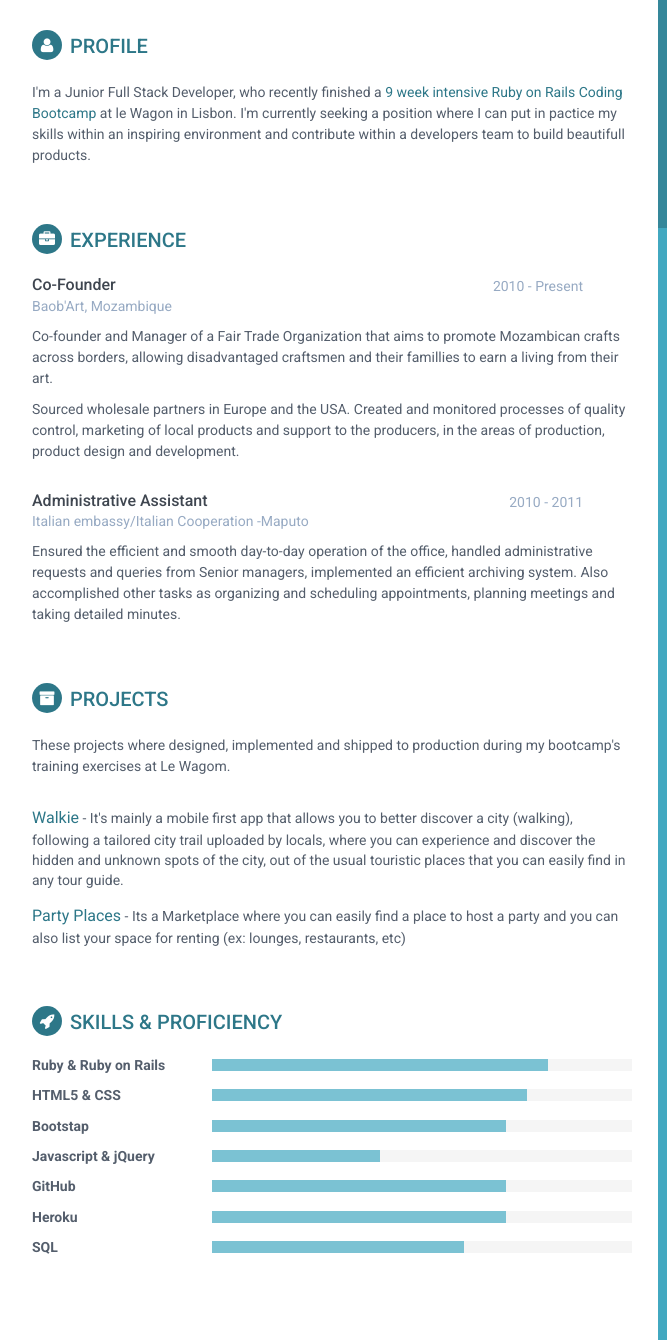
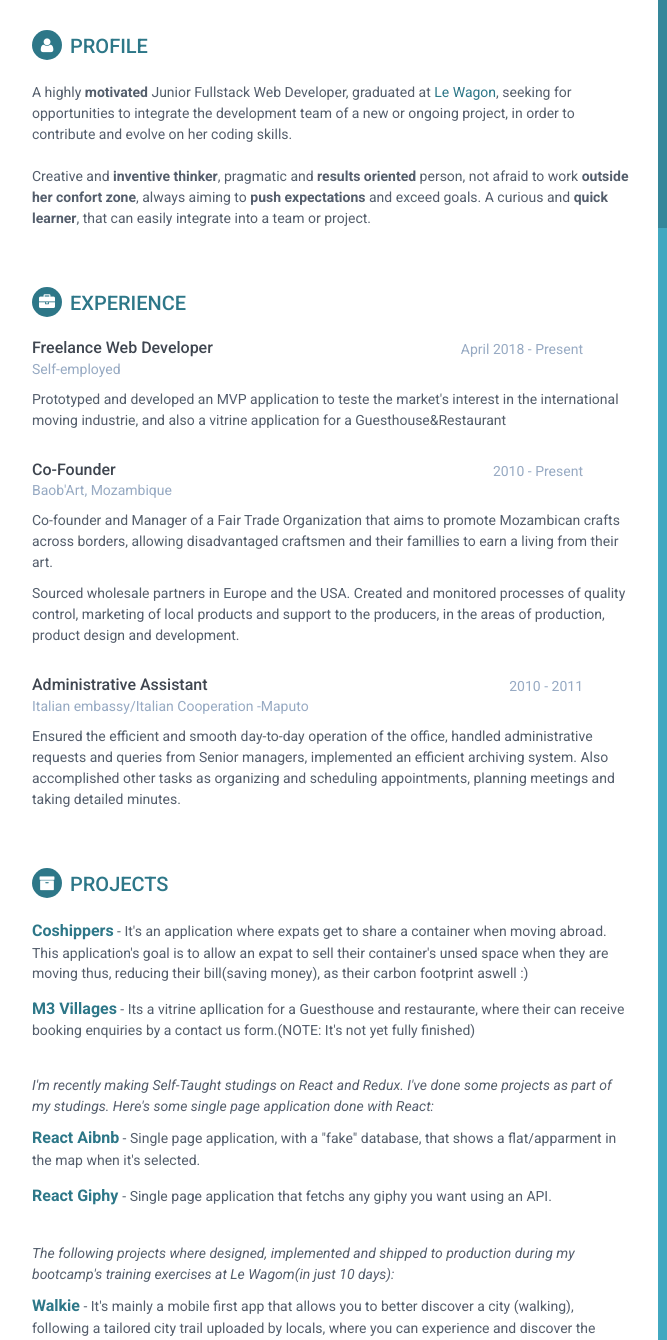
Before and after one commit to maura-baptista/cv-maura-baptista, a plain HTML site: page index.html in a window 1280 px wide. Shown: the part 58-1398 px from the top of the page, 188-855 px from the left. Drawn offline with Linux system fonts and the light colour scheme.

Commit message:
cv updates

```diff
--- a/assets/css/styles.css
+++ b/assets/css/styles.css
@@ -226,6 +226,7 @@ p {
   font-weight: 400;
   margin-top: 0;
   margin-bottom: 5px;
+  font-weight: bold;
 }
 .main-wrapper .projects-section .intro {
   margin-bottom: 30px;
--- a/index.html
+++ b/index.html
@@ -84,12 +84,39 @@
             <section class="section summary-section">
                 <h2 class="section-title"><i class="fa fa-user"></i>Profile</h2>
                 <div class="summary">
-                    <p>I'm a Junior Full Stack Developer, who recently finished a <a href="https://www.lewagon.com/program" target="_blank"> 9 week intensive Ruby on Rails Coding Bootcamp</a> at le Wagon in Lisbon. I'm currently seeking a position where I can put in pactice my skills within an inspiring environment and contribute within a developers team to build beautifull products.</p>
+                    <p>A highly <b>motivated </b>Junior Fullstack Web Developer, graduated at <a href="https://www.lewagon.com/program" target="_blank"> Le Wagon</a>, seeking for opportunities to integrate the development team of a new or ongoing project, in order to contribute and evolve on her coding skills. <br> <br>
+
+                    Creative and <b>inventive thinker</b>, pragmatic and <b>results oriented</b> person,  not afraid to work <b>outside her confort zone</b>, always aiming to <b>push expectations</b> and exceed goals.
+
+                    A curious and <b>quick learner</b>, that can easily integrate into a team or project.
+                    </p>
+
+                    <!-- <p>Junior Full Stack Web Developer fromed by <a href="https://www.lewagon.com/program" target="_blank"> Le Wagon</a>  seeking for new opportuni
+
+                    Not afraid to work outside my confort zone <br>
+                    Motivated team player <br>
+                    Aim to push expectations and exeed goals <br>
+                    Pragmatic and results oriented <br>
+                    Curious and quick learner</p>
+                    <p>I'm a Junior Full Stack Developer, formed on a <a href="https://www.lewagon.com/program" target="_blank"> 9 week intensive Ruby on Rails Coding Bootcamp</a> at le Wagon in Lisbon. I'm currently seeking a position where I can put in pactice my skills within an inspiring environment where i can contribute on developers team to build beautifull products.</p> -->
                 </div><!--//summary-->
             </section><!--//section-->
 
             <section class="section experiences-section">
                 <h2 class="section-title"><i class="fa fa-briefcase"></i>Experience</h2>
+
+                <div class="item">
+                    <div class="meta">
+                        <div class="upper-row">
+                            <h3 class="job-title">Freelance Web Developer</h3>
+                            <div class="time">April 2018 - Present</div>
+                        </div><!--//upper-row-->
+                        <div class="company">Self-employed</div>
+                    </div><!--//meta-->
+                    <div class="details">
+                        <p>Prototyped and developed an MVP application to teste the market's interest in the international moving industrie, and also a vitrine application for a Guesthouse&Restaurant </p>
+                    </div><!--//details-->
+                </div><!--//item-->
 
                 <div class="item">
                     <div class="meta">
@@ -125,10 +152,28 @@
 
             <section class="section projects-section">
                 <h2 class="section-title"><i class="fa fa-archive"></i>Projects</h2>
-                <div class="intro">
-                    <p>These projects where designed, implemented and shipped to production  during my bootcamp's training exercises at Le Wagom.</p>
-                </div><!--//intro-->
+               <!--  <div class="intro">
+                    <p>These projects where designed, implemented and shipped to production  during my bootcamp's training exercises at Le Wagom:</p>
+                </div> --><!--//intro-->
+
                 <div class="item">
+                    <span class="project-title"><a href="https://www.coshippers.com/" target="_blank">Coshippers</a></span> -
+                    <span class="project-tagline">It's an application where expats get to share a container when moving abroad. This application's goal is to allow an expat to sell their container's  unsed space when they are moving thus, reducing their bill(saving money), as their carbon footprint aswell :)  </span>
+                </div><!--//item-->
+                 <div class="item">
+                    <span class="project-title"><a href="http://www.m3villages.com/" target="_blank">M3 Villages</a></span> -
+                    <span class="project-tagline">Its a vitrine apllication for a Guesthouse and restaurante, where their can receive booking enquiries by a contact us form.(NOTE: It's not yet fully finished)</span>
+                </div><!--//item--> <br>
+                <div class="item">
+                     <p><i>I'm recently making Self-Taught studings on React and Redux. I've done some projects as part of my studings. Here's some single page application done with React:</i></p>
+                    <span class="project-title"><a href="https://maura-baptista.github.io/react-flats/" target="_blank">React Aibnb</a></span> - <span class="project-tagline">Single page application, with a "fake" database, that shows a flat/apparment in the map when it's selected.</span>
+                </div><!--//item-->
+                 <div class="item">
+                    <span class="project-title"><a href="https://maura-baptista.github.io/react-gifs/" target="_blank">React Giphy </a></span> - <span class="project-tagline">Single page application that fetchs any giphy you want using an API.</span>
+                </div><!--//item--> <br>
+
+                <div class="item">
+                     <p><i>The following projects where designed, implemented and shipped to production  during my bootcamp's training exercises at Le Wagom(in just 10 days):</i></p>
                     <span class="project-title"><a href="http://www.walkie.online/" target="_blank">Walkie</a></span> - <span class="project-tagline">It's mainly a mobile first app that allows you to better discover a city (walking), following a tailored city trail uploaded by locals, where you can experience and discover the hidden and unknown spots of the city, out of the usual touristic places that you can easily find in any tour guide.</span>
 
                 </div><!--//item-->
@@ -151,25 +196,39 @@
                     </div><!--//item-->
 
                     <div class="item">
-                        <h3 class="level-title">HTML5 &amp; CSS</h3>
+                        <h3 class="level-title">Javascript &amp; jQuery</h3>
                         <div class="level-bar">
-                            <div class="level-bar-inner" data-level="75%">
+                            <div class="level-bar-inner" data-level="40%">
+                            </div>
+                        </div><!--//level-bar-->
+                    </div><!--//item-->
+                    <div class="item">
+                        <h3 class="level-title">React</h3>
+                        <div class="level-bar">
+                            <div class="level-bar-inner" data-level="30%">
+                            </div>
+                        </div><!--//level-bar-->
+                    </div><!--//item-->
+                    <div class="item">
+                        <h3 class="level-title">Redux</h3>
+                        <div class="level-bar">
+                            <div class="level-bar-inner" data-level="30%">
                             </div>
                         </div><!--//level-bar-->
                     </div><!--//item-->
 
                     <div class="item">
-                        <h3 class="level-title">Bootstap</h3>
+                        <h3 class="level-title">HTML5 &amp; CSS</h3>
                         <div class="level-bar">
-                            <div class="level-bar-inner" data-level="70%">
+                            <div class="level-bar-inner" data-level="95%">
                             </div>
                         </div><!--//level-bar-->
                     </div><!--//item-->
 
                     <div class="item">
-                        <h3 class="level-title">Javascript &amp; jQuery</h3>
+                        <h3 class="level-title">Bootstrap</h3>
                         <div class="level-bar">
-                            <div class="level-bar-inner" data-level="40%">
+                            <div class="level-bar-inner" data-level="95%">
                             </div>
                         </div><!--//level-bar-->
                     </div><!--//item-->
@@ -177,7 +236,7 @@
                     <div class="item">
                         <h3 class="level-title">GitHub</h3>
                         <div class="level-bar">
-                            <div class="level-bar-inner" data-level="70%">
+                            <div class="level-bar-inner" data-level="80%">
                             </div>
                         </div><!--//level-bar-->
                     </div><!--//item-->
@@ -185,7 +244,7 @@
                     <div class="item">
                         <h3 class="level-title">Heroku</h3>
                         <div class="level-bar">
-                            <div class="level-bar-inner" data-level="70%">
+                            <div class="level-bar-inner" data-level="80%">
                             </div>
                         </div><!--//level-bar-->
                     </div><!--//item-->
@@ -208,7 +267,7 @@
     <footer class="footer">
         <div class="text-center">
                 <!--/* This template is released under the Creative Commons Attribution 3.0 License. Please keep the attribution link below when using for your own project. Thank you for your support. :) If you'd like to use the template without the attribution, you can check out other license options via our website: themes.3rdwavemedia.com */-->
-                <small class="copyright">Designed with <i class="fa fa-heart"></i> Xiaoying Riley </small>
+                <!-- <small class="copyright">Designed with <i class="fa fa-heart"></i> Xiaoying Riley </small> -->
         </div><!--//container-->
     </footer><!--//footer-->
 
```
Also changed, not shown: 2 other files.
